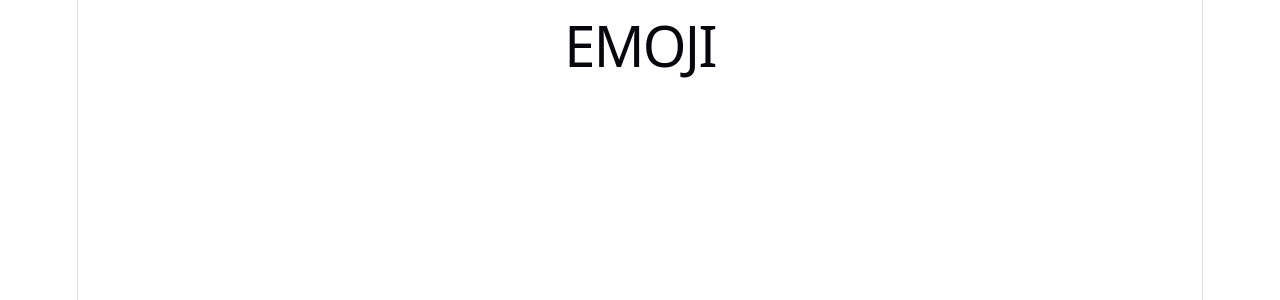
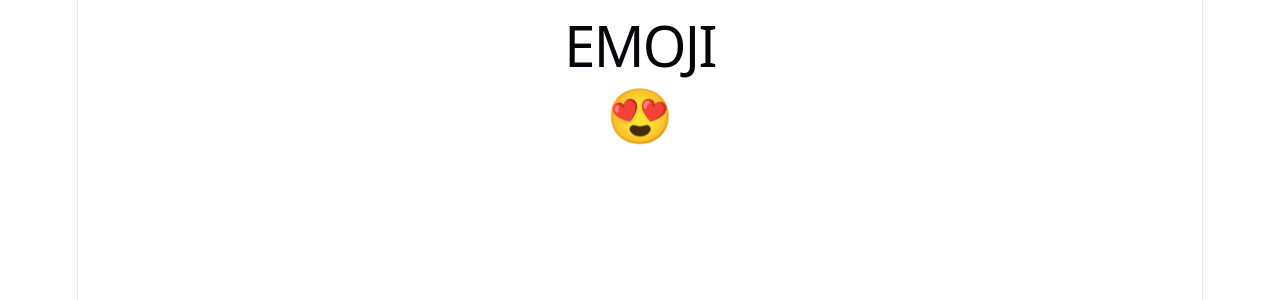
Before and after one commit to ufjf-dcc207/ufjf-dcc207-2026-3-a-atv06-gabriellsouzf, a React (Vite) app: page / in a window 1280 px wide. Shown: the top 300 px of the page. Built offline with nearby package versions, Linux system fonts and the light colour scheme.

Commit message:
cria elemento Emoji

```diff
--- a/src/App.tsx
+++ b/src/App.tsx
@@ -1,7 +1,10 @@
+import Emoji from "./Emoji"
+
 function App() {
   return (
     <>
     <h1>EMOJI</h1>
+    <Emoji />
     </>
   )
 }
--- /dev/null
+++ b/src/Emoji.css
@@ -0,0 +1,4 @@
+.emoji {
+    font-size: 3em;
+    margin: 0.2em;
+}
--- /dev/null
+++ b/src/Emoji.tsx
@@ -0,0 +1,8 @@
+import "./Emoji.css"
+export default function Emoji() {
+    return (
+        <div className = "emoji">
+           😍
+        </div>
+    );
+}
```
